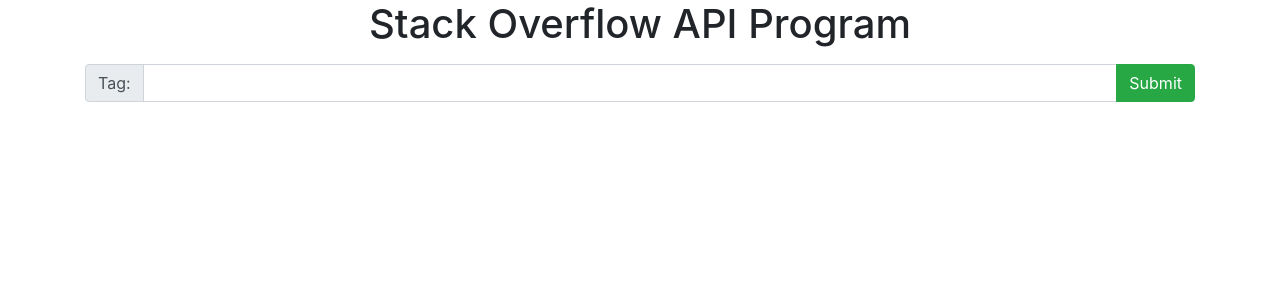
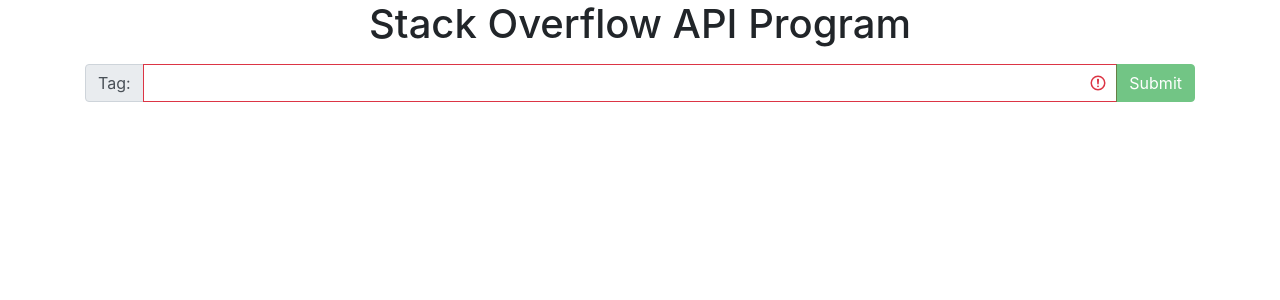
Before and after one commit to Vyrtz/comp4350-a1, a Vue app: page / in a window 1280 px wide. Shown: the top 300 px of the page. Built offline with nearby package versions, Linux system fonts and the light colour scheme.

Commit message:
added validation to the search bar

```diff
--- a/src/components/Home.vue
+++ b/src/components/Home.vue
@@ -2,9 +2,9 @@
   <BContainer>
     <h1 class="text-center">Stack Overflow API Program</h1>
     <BInputGroup prepend="Tag:" class="mt-3 mb-3">
-      <BFormInput v-model="tag"></BFormInput>
+      <BFormInput v-model="tag" :state="inputValid"></BFormInput>
       <BInputGroupAppend>
-        <BButton variant="success" @click="submit()">Submit</BButton>
+        <BButton variant="success" @click="submit()" :disabled="!inputValid">Submit</BButton>
       </BInputGroupAppend>
     </BInputGroup>
 
@@ -34,7 +34,6 @@
   },
   methods: {
     submit() {
-      if (this.tag.trim() !== "") {
       this.voteTime = Date.now();
       StackOverflowService.getQuestionsByVotes(this.tag.trim()).then(response => {
         this.voteTime = Date.now() - this.voteTime;
@@ -46,10 +45,6 @@
         this.dateTime = Date.now() - this.dateTime;
         this.questionsByDate = response.items;
       });
-      } else {
-        this.questionsByVotes = [];
-        this.questionsByDate = [];
-      }
     }
   },
   computed: {
@@ -60,6 +55,9 @@
     },
     responseTime: function() {
       return (this.voteTime + this.dateTime) /  1000;
+    },
+    inputValid: function() {
+      return this.tag.trim().length > 0;
     }
   }
 }
```
Lines whose indentation alone changed are shown as unchanged.
